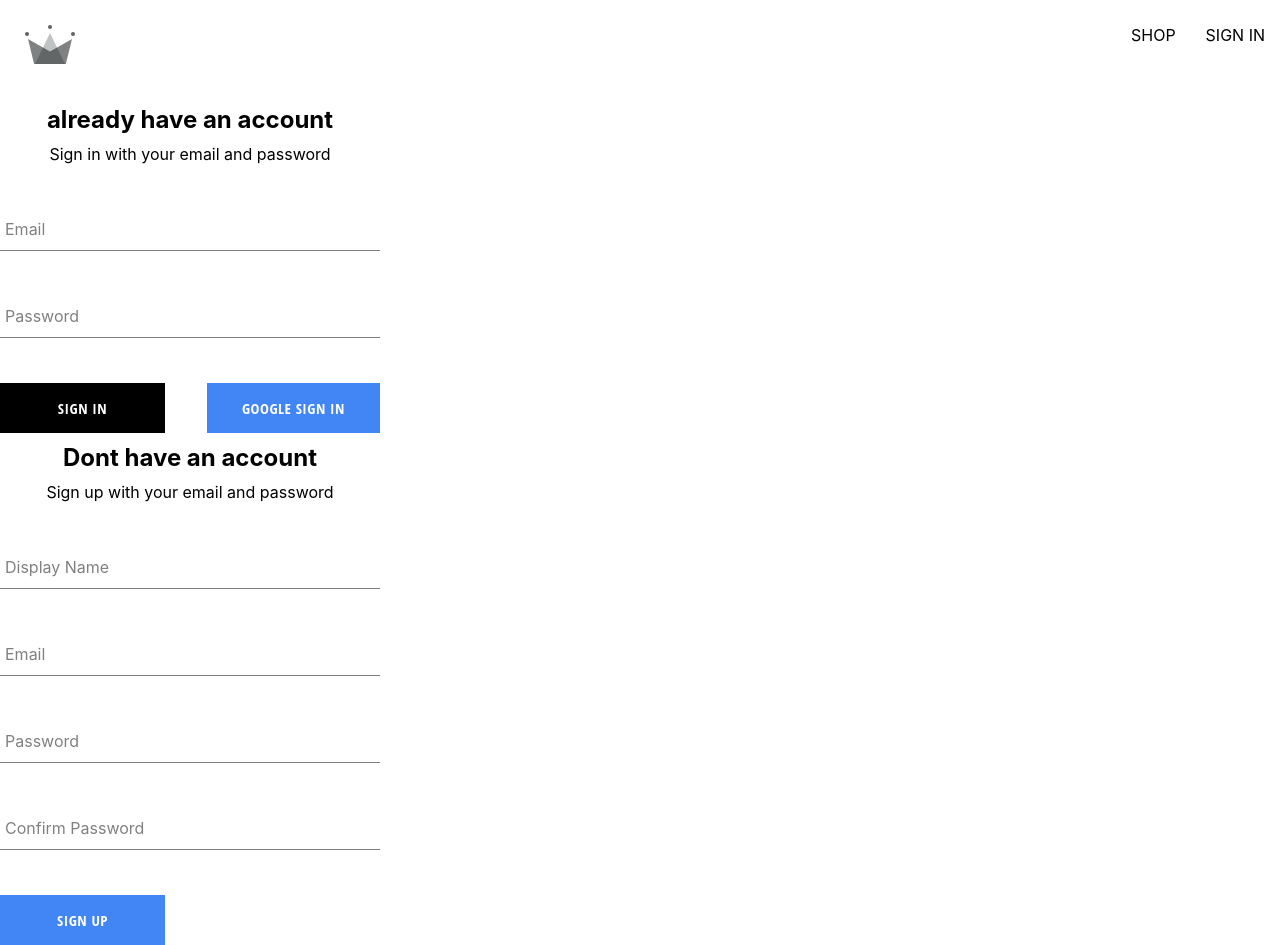
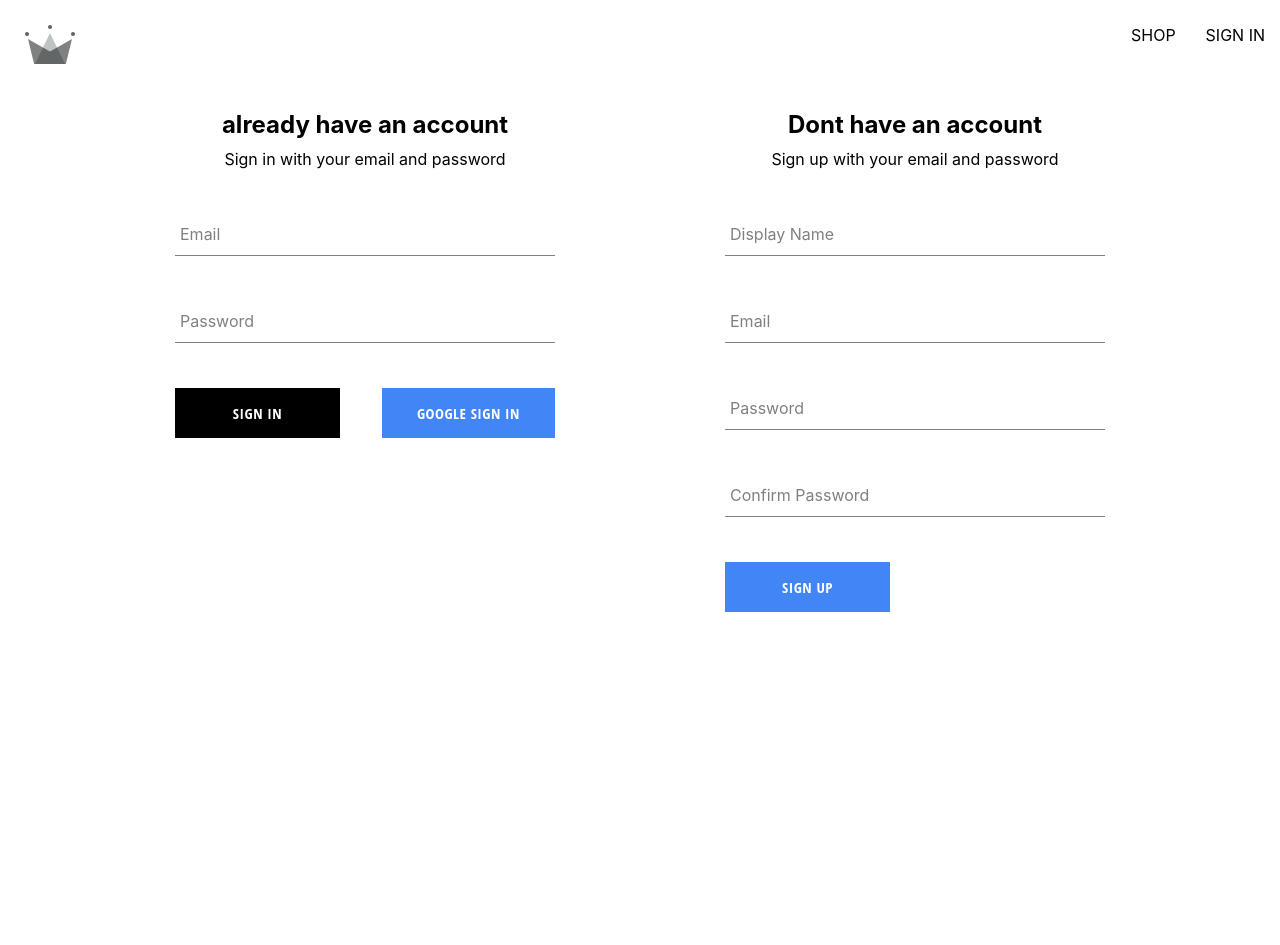
Before and after one commit to arianjafariiii/crwn-clothing-v-main, a React (Create React App) app: page /auth in a window 1280 px wide. After the commit the page ends 800 px from the top, so only its background shows below. Built offline with nearby package versions, Linux system fonts and the light colour scheme; the HTML template or start-up script is replaced by a standard one.

Commit message:
create authentication page component alongside sign in form

```diff
--- a/src/components/sign-in/sign-in.component.jsx
+++ b/src/components/sign-in/sign-in.component.jsx
@@ -36,7 +36,15 @@ const SignIn = () => {
             console.log(response);
             resetFields();
         }catch(error) {
+            switch(error.code){
+                case 'auth/invalid-credential':
+                    alert("password does not match email.");
+                    break;
 
+                default:
+                    console.log(error);
+
+            }
         }
 
 
@@ -71,7 +79,7 @@ const SignIn = () => {
                 />
                 <div className="buttons-container">
                     <Button   type="submit">SIGN IN</Button>
-                    <Button  buttonType={"google"} onClick={popupSignIn}>Google Sign In</Button>
+                    <Button type="button" buttonType={"google"} onClick={popupSignIn}>Google Sign In</Button>
                 </div>
 
             </form>
--- a/src/routes/authentication/authentication.component.jsx
+++ b/src/routes/authentication/authentication.component.jsx
@@ -1,6 +1,7 @@
 import { useEffect } from "react";
 import SignUp from "../../components/sign-up/sign-up.component";
 import SignIn from "../../components/sign-in/sign-in.component";
+import './authentication.styles.scss';
 
 
 import {
@@ -16,7 +17,7 @@ const Authentication = () => {
 
 
     return(
-        <div>
+        <div className="authentication-container">
             <SignIn/>
             <SignUp/>
         </div>
--- /dev/null
+++ b/src/routes/authentication/authentication.styles.scss
@@ -0,0 +1,6 @@
+.authentication-container{
+    display: flex;
+    width: 930px;
+    justify-content: space-between;
+    margin: 30px auto;
+}
```
